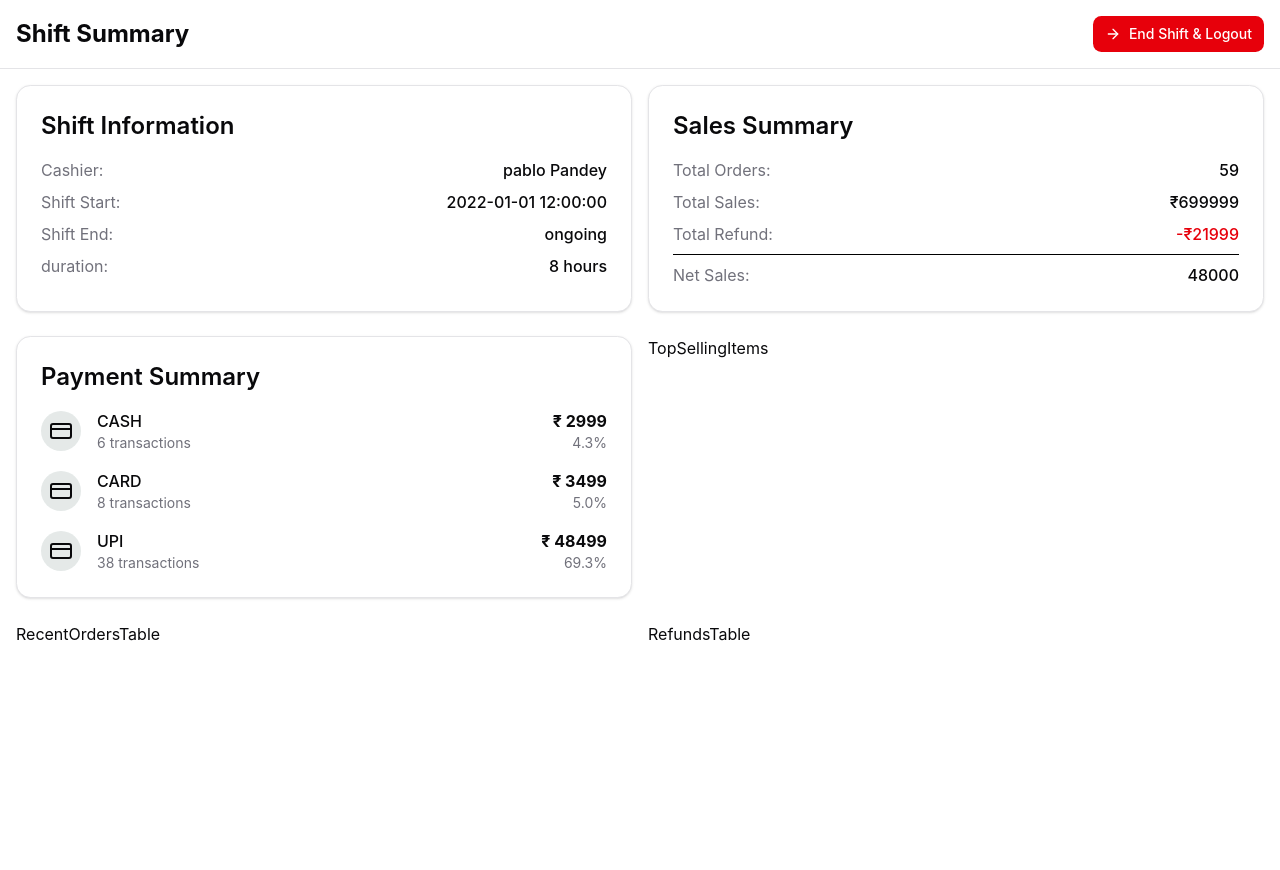
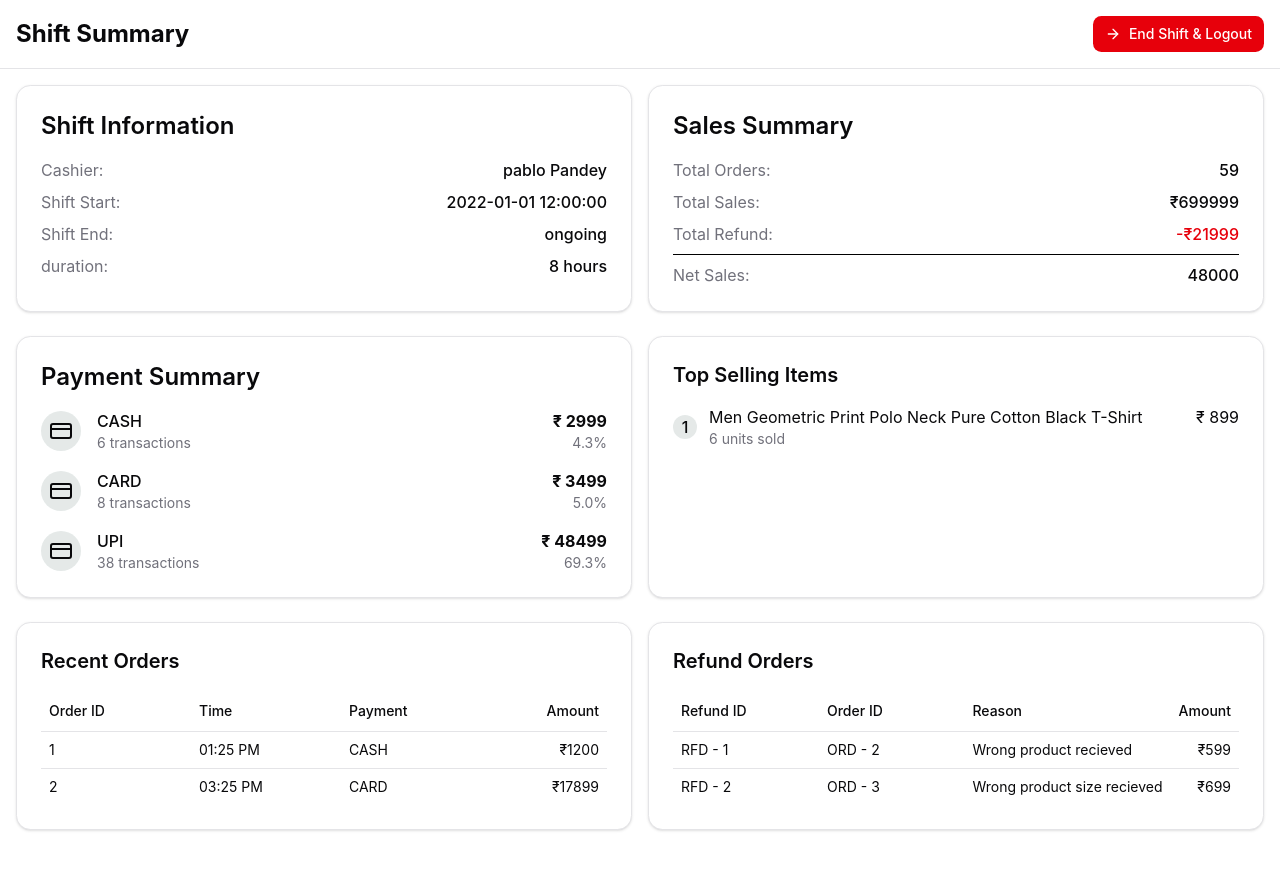
Before and after one commit to Shivambaranwal267/pos-system-frontend, a React (Vite) app: page / in a window 1280 px wide. Before the commit the page ends 800 px from the top, so only its background shows below. Built offline with nearby package versions, Linux system fonts and the light colour scheme.

Commit message:
feat: Add components for displaying top selling items, recent orders, and refunds to the shift report page.

```diff
--- a/src/pages/Shift Report/RecentOrdersTable.jsx
+++ b/src/pages/Shift Report/RecentOrdersTable.jsx
@@ -1,8 +1,53 @@
 import React from 'react'
+import { Card, CardContent } from '@/components/ui/card'
+import { Table, TableBody, TableCell, TableHead, TableHeader, TableRow } from '@/components/ui/table'
+
+const shiftData = {
+    recentOrders: [
+        {
+            id: 1,
+            createdAt: "01:25 PM",
+            paymentType: "CASH",
+            totalAmount: 1200,
+            orderStatus: "Delivered",
+        },
+        {
+            id: 2,
+            createdAt: "03:25 PM",
+            paymentType: "CARD",
+            totalAmount: 17899,
+            orderStatus: "Delivered",
+        },
+    ],
+}
 
 const RecentOrdersTable = () => {
   return (
-    <div>RecentOrdersTable</div>
+    <Card>
+      <CardContent>
+        <h2 className="text-xl font-semibold mb-4">Recent Orders</h2>
+         <Table>
+            <TableHeader>
+              <TableRow>
+                <TableHead className="w-[150px]">Order ID</TableHead>
+                <TableHead className="w-[150px]">Time</TableHead>
+                <TableHead className="w-[150px]">Payment</TableHead>
+                <TableHead className="text-right">Amount</TableHead>
+              </TableRow>
+            </TableHeader>
+            <TableBody>
+              {shiftData.recentOrders.map((order) => (
+                <TableRow key={order.id}>
+                  <TableCell>{order.id}</TableCell>
+                  <TableCell>{order.createdAt}</TableCell>
+                  <TableCell>{order.paymentType}</TableCell>
+                  <TableCell className="text-right">₹{order.totalAmount}</TableCell>
+                </TableRow>
+              ))}
+            </TableBody>
+          </Table>
+      </CardContent>
+    </Card>
   )
 }
 
--- a/src/pages/Shift Report/RefundsTable.jsx
+++ b/src/pages/Shift Report/RefundsTable.jsx
@@ -1,9 +1,59 @@
-import React from 'react'
+import React from "react";
+import { Card, CardContent } from "@/components/ui/card";
+import {
+  Table,
+  TableBody,
+  TableCell,
+  TableHead,
+  TableHeader,
+  TableRow,
+} from "@/components/ui/table";
+
+const shiftData = {
+  refunds: [
+    {
+      id: 1,
+      orderId: 2,
+      reason: "Wrong product recieved",
+      amount: 599,
+    },
+    {
+      id: 2,
+      orderId: 3,
+      reason: "Wrong product size recieved",
+      amount: 699,
+    },
+  ],
+};
 
 const RefundsTable = () => {
   return (
-    <div>RefundsTable</div>
-  )
-}
+    <Card>
+      <CardContent>
+        <h2 className="text-xl font-semibold mb-4">Refund Orders</h2>
+        <Table>
+          <TableHeader>
+            <TableRow>
+              <TableHead className="w-[150px]">Refund ID</TableHead>
+              <TableHead className="w-[150px]">Order ID</TableHead>
+              <TableHead className="w-[150px]">Reason</TableHead>
+              <TableHead className="text-right">Amount</TableHead>
+            </TableRow>
+          </TableHeader>
+          <TableBody>
+            {shiftData.refunds.map((refund) => (
+              <TableRow key={refund.id}>
+                <TableCell>RFD - {refund.id}</TableCell>
+                <TableCell>ORD - {refund.orderId}</TableCell>
+                <TableCell>{refund.reason}</TableCell>
+                <TableCell className="text-right">₹{refund.amount}</TableCell>
+              </TableRow>
+            ))}
+          </TableBody>
+        </Table>
+      </CardContent>
+    </Card>
+  );
+};
 
-export default RefundsTable
+export default RefundsTable;
--- a/src/pages/Shift Report/TopSellingItems.jsx
+++ b/src/pages/Shift Report/TopSellingItems.jsx
@@ -1,9 +1,44 @@
-import React from 'react'
+import React from "react";
+import { Card, CardContent } from "@/components/ui/card";
+
+const shiftData = {
+  topSellingItems: [
+    {
+      id: 1,
+      name: "Men Geometric Print Polo Neck Pure Cotton Black T-Shirt",
+      sellingPrice: 899,
+      quantity: 6,
+    },
+  ],
+  totalSales: 69999,
+};
 
 const TopSellingItems = () => {
   return (
-    <div>TopSellingItems</div>
-  )
-}
+    <Card>
+      <CardContent>
+        <h2 className="text-xl font-semibold mb-4">Top Selling Items</h2>
+        <div className="space-y-3">
+          {shiftData.topSellingItems.map((product, index) => (
+            <div key={product.id} className="flex items-center">
+              <div className="w-6 h-6 rounded-full bg-primary/10 flex items-center justify-center mr-3 font-medium">
+                {index + 1}
+              </div>
+              <div className="flex-1">
+                <div className="flex justify-between">
+                  <span>{product.name}</span>
+                  <span>₹ {product.sellingPrice}</span>
+                </div>
+                <div className="flex justify-between text-sm text-muted-foreground">
+                  <span>{product.quantity} units sold</span>
+                </div>
+              </div>
+            </div>
+          ))}
+        </div>
+      </CardContent>
+    </Card>
+  );
+};
 
-export default TopSellingItems
+export default TopSellingItems;
```
